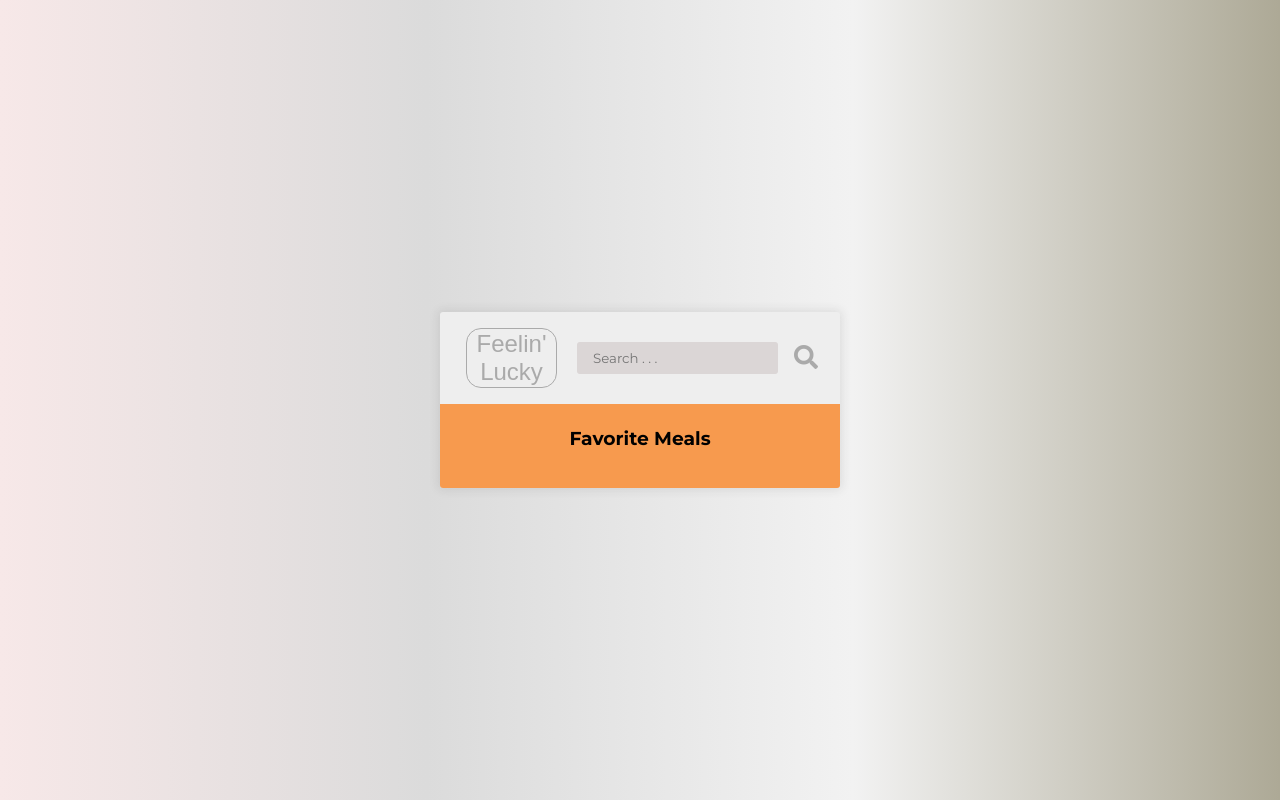
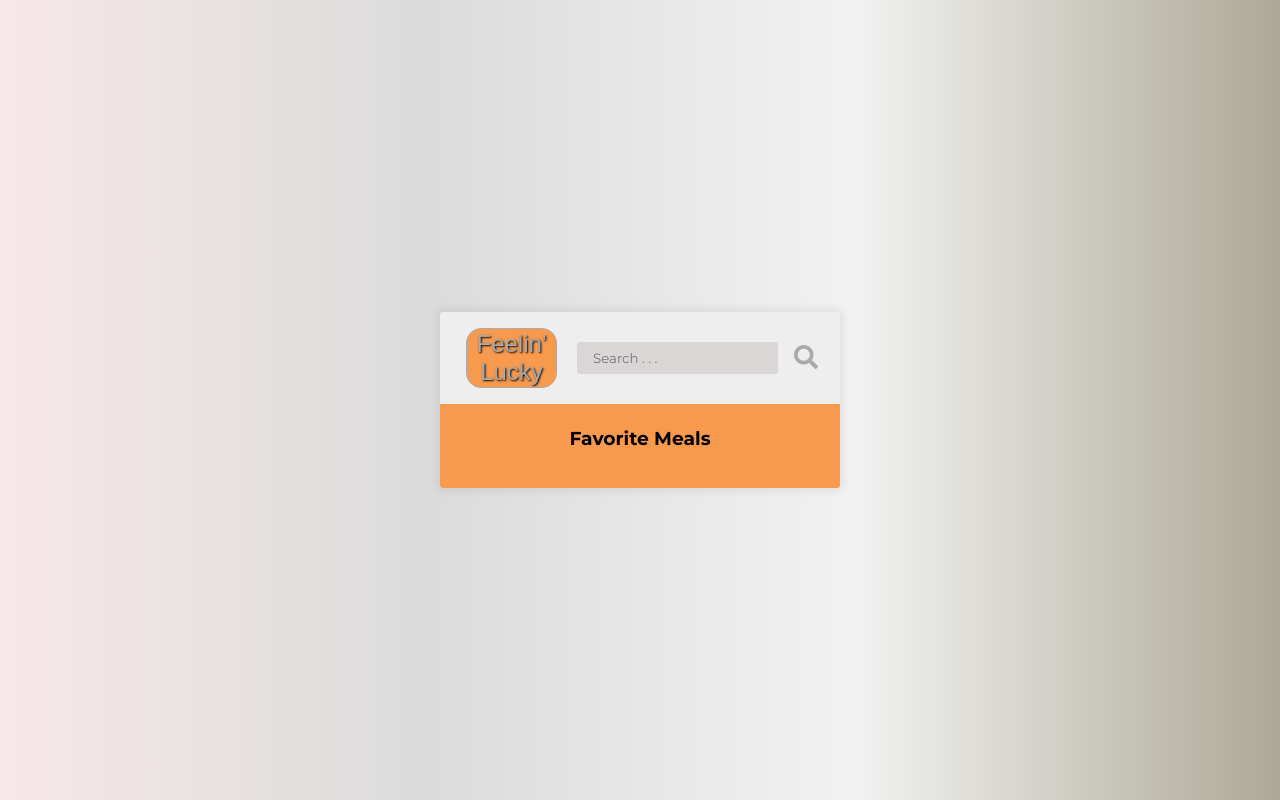
Before and after one commit to cference8/recipe-app, a plain HTML site: page index.html in a window 1280 px wide. In both pictures the pointer is over the button "Feelin' Lucky". Drawn offline with Linux system fonts and the light colour scheme; no server answers.

Commit message:
Update style.css

```diff
--- a/style.css
+++ b/style.css
@@ -45,6 +45,11 @@ img {
   border-radius: 15px;
   border: 1px solid #aaa;
   margin-right: 20px;
+}
+
+#feelin-lucky:hover {
+  background-color: rgb(247, 154, 78);
+  text-shadow: 1px 1px 2px #000;
 }
 
 header {
```
